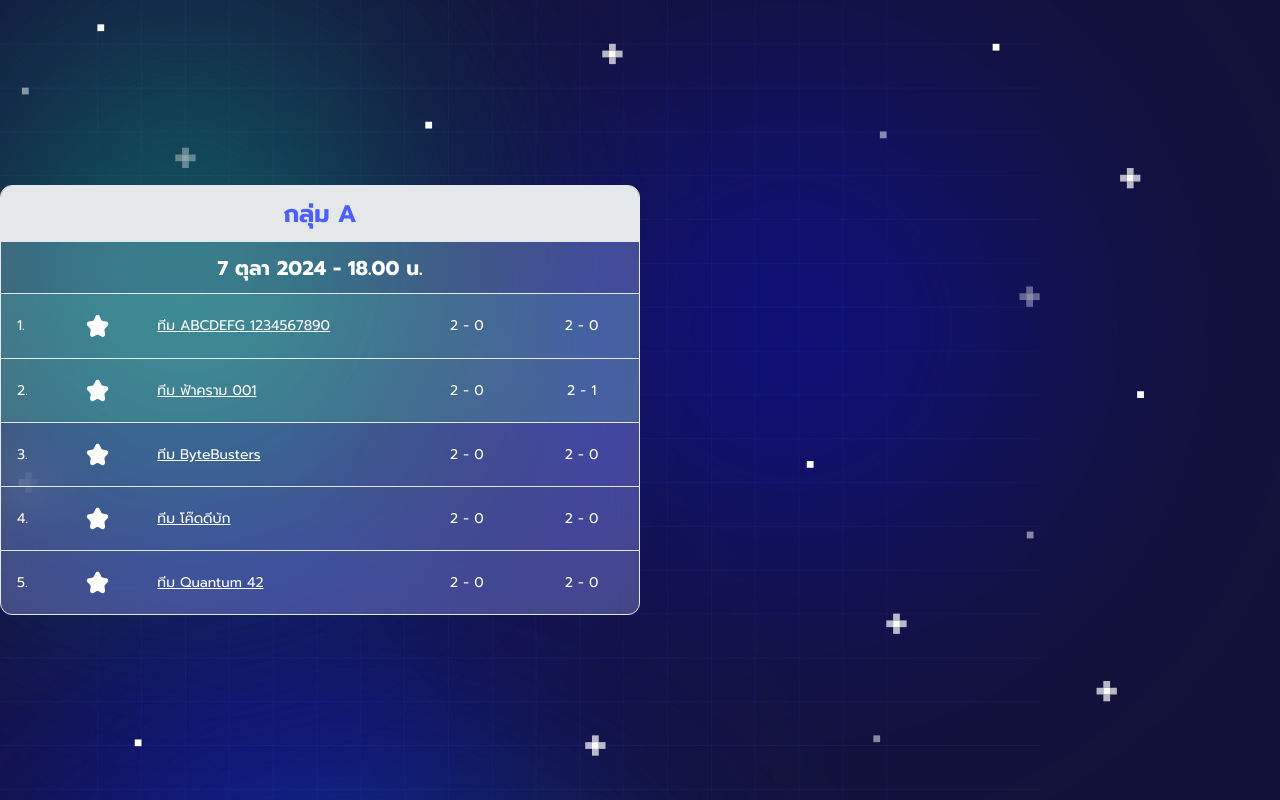
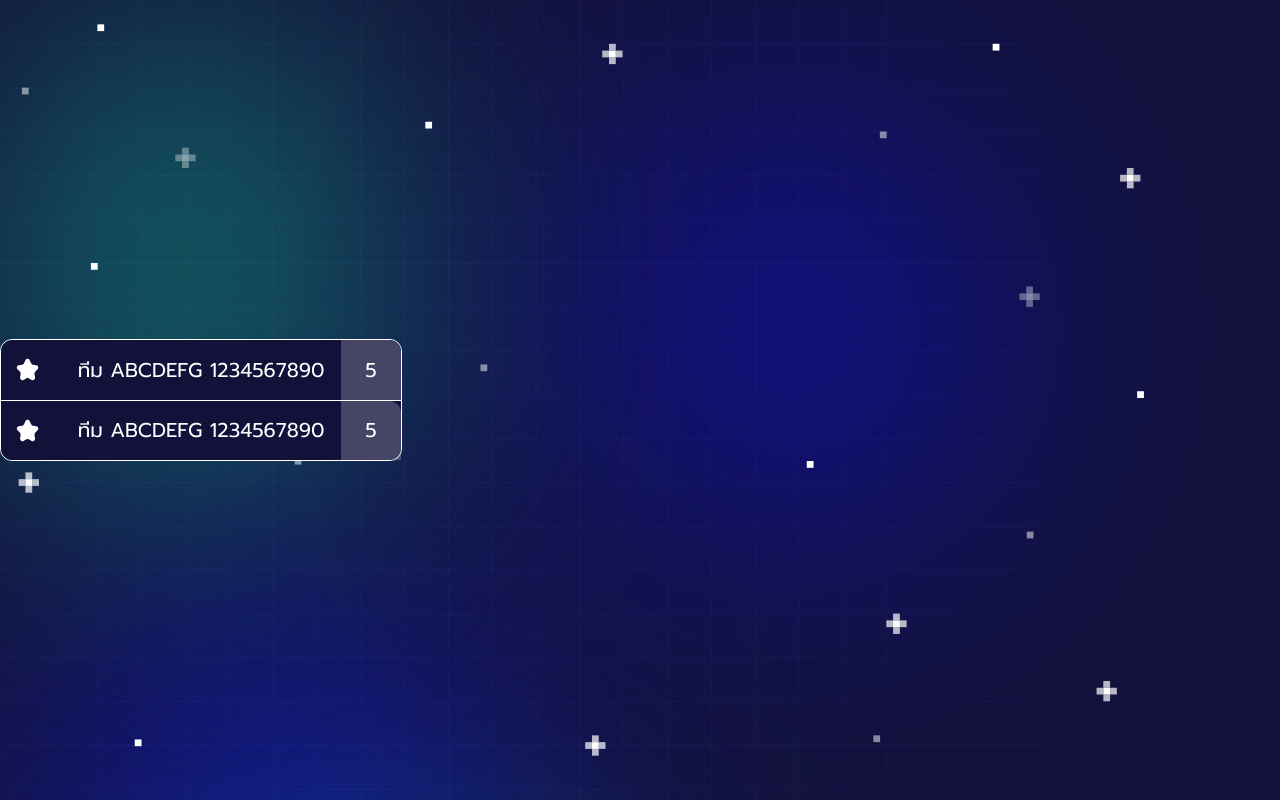
Before and after one commit to Dpyde/comsampanfrontend, a Next.js app: page / in a window 1280 px wide. Built offline with nearby package versions, Linux system fonts and the light colour scheme.

Commit message:
feat/implement result table component

```diff
--- a/src/app/components/ResultTable.tsx
+++ b/src/app/components/ResultTable.tsx
@@ -1,3 +1,37 @@
-export default function ResultTable(){
+import Image from "next/image"
+export default function ResultTable() {
+    const matches=[
+        {team:"ทีม ABCDEFG 1234567890",rank:5},{team:"ทีม ABCDEFG 1234567890",rank:5}
+    ]
+    return (
+            <div className="border border-white rounded-xl">
+                <table className=" bg-[#121139] text-white backdrop-blur-lg w-[400px] h-[120px] rounded-xl">
+                <colgroup>
+                    <col className="w-[15%]" /> {/* rank */}
+                    <col className="w-[70%]" /> {/* star */}
+                    <col className="w-[15%]" /> {/* team */}
+                </colgroup>
+                <tbody className="divide-y">
+                    {matches.map((match)=>(
+                        <tr>
+                        <td>
+                            <div className="flex justify-center items-center"><Image src="/table/star.svg" alt="star icon" width={60} height={60} /></div>
+                        </td>
+                        <td>
+                            <div className="flex text-[20px] justify-center items-center">{match.team}</div>
+                        </td>
+                        <td>
+                            <div className="flex text-[20px] justify-center h-full items-center rounded-tr-xl bg-white/22">{match.rank}</div>
+                        </td>
+                    </tr>
+                    ))
+                    }
+
+                </tbody>
+            </table>
+            </div>
+
+
+    )
 
 }
--- a/src/app/page.tsx
+++ b/src/app/page.tsx
@@ -5,11 +5,13 @@ import Rating from '@mui/material/Rating';
 import Stack from '@mui/material/Stack';
 import Button from '@mui/material/Button';
 import TableComponent from "./components/Table";
+import ResultTable from "./components/ResultTable";
 
 export default function Home() {
   return (
     <div className="w-full h-dvh flex  items-center">
-      <TableComponent />
+      {/* <TableComponent /> */}
+      <ResultTable />
     </div>
 )
 }
```
